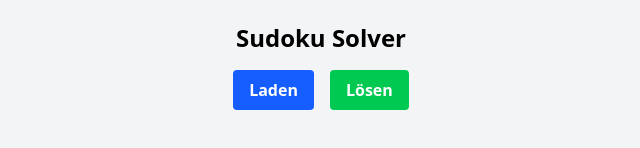
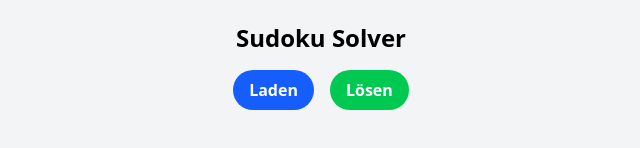
Before and after one commit to jKnaebe/sudoku-solver, a React (Vite) app: page / in a window 1280 px wide. Shown: the part 326-474 px from the top of the page, without its empty margins (319-959 px from the left). Built offline with nearby package versions, Linux system fonts and the light colour scheme.

Commit message:
changed Button design

```diff
--- a/src/App.tsx
+++ b/src/App.tsx
@@ -15,8 +15,8 @@ const App = () => {
     <div className="min-h-screen flex flex-col justify-center items-center bg-gray-100 p-4 space-y-4">
       <h1 className="text-2xl font-bold mb-4">Sudoku Solver</h1>
       <div className="flex gap-4 mb-4">
-        <Button onClick={loadSudoku} variant="loadButton">Laden</Button>
-        <Button onClick={solveSudoku} variant="solveButton">Lösen</Button>
+        <Button onClick={loadSudoku} className="bg-blue-600 hover:bg-blue-700 text-white">Laden</Button>
+        <Button onClick={solveSudoku} className="bg-green-500 hover:bg-green-600 text-white">Lösen</Button>
       </div>
       {error && <div className="text-red-500 mb-2">{error}</div>}
       {initialGrid && currentGrid && (
--- a/src/components/Button.tsx
+++ b/src/components/Button.tsx
@@ -3,23 +3,17 @@ import React from 'react';
 interface ButtonProps {
   onClick: () => void;
   children: React.ReactNode;
-  variant?: 'loadButton' | 'solveButton';
   className?: string;
 }
 
-const baseClasses = "py-2 px-4 rounded font-semibold transition-colors";
-const variantClasses = {
-  loadButton: "bg-blue-600 hover:bg-blue-700 text-white",
-  solveButton: "bg-green-500 hover:bg-green-600 text-white",
-};
+const baseClasses = "py-2 px-4 rounded-full font-semibold transition-colors";
 
 const Button  = ({
   onClick,
   children,
-  variant = 'loadButton',
   className = '',
 }: ButtonProps) => {
-  const combinedClassName = `${baseClasses} ${variantClasses[variant]} ${className}`;
+  const combinedClassName = `${baseClasses} ${className}`;
 
   return (
     <button onClick={onClick} className={combinedClassName}>
```
